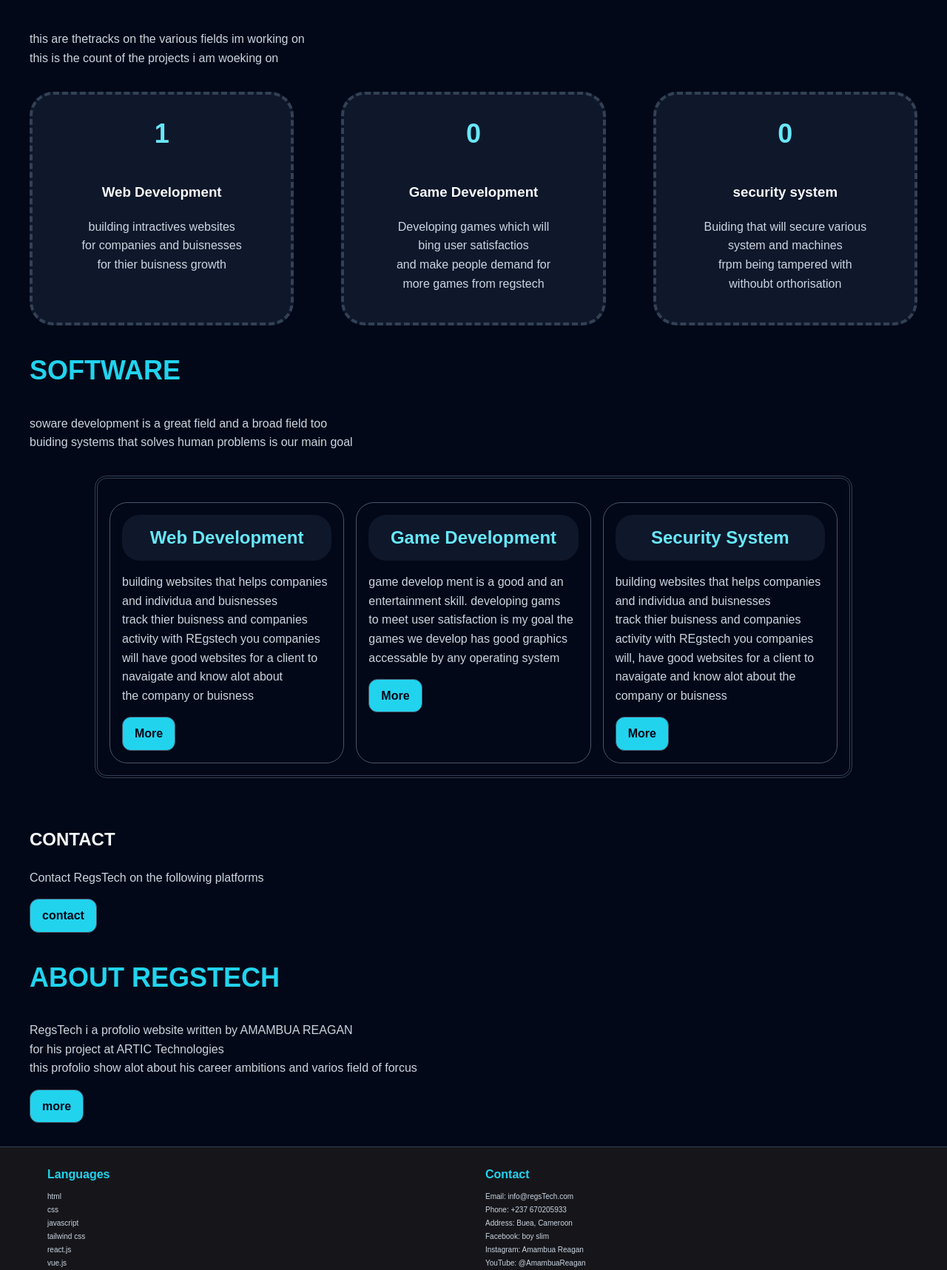
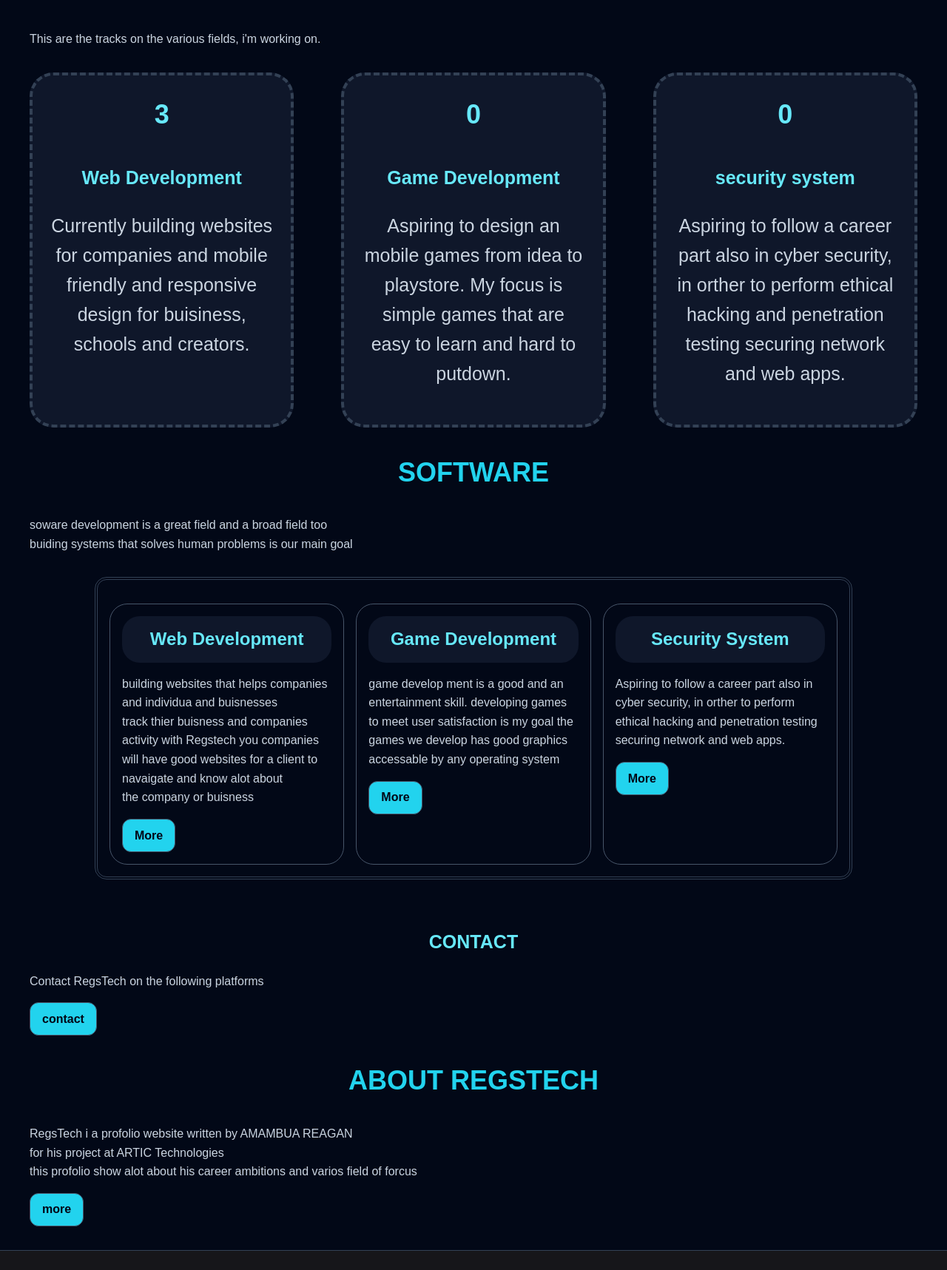
Before and after one commit to REAGAN-del/arctictexnologmy-portforlio1, a plain HTML site: page index.html in a window 1280 px wide. Shown: the part 1080-2797 px from the top of the page at 74% size. Drawn offline with Linux system fonts and the light colour scheme.

Commit message:
fixed contente and responsivenes on tablet

```diff
--- a/index.html
+++ b/index.html
@@ -23,14 +23,14 @@
         </div>
 
         <nav id="site-navigation">
-            <a href="index.htm">Home</a>
-            <a href="about.htm">About</a>
-            <a href="contact.htm">Contact</a>
+            <a href="index.html">Home</a>
+            <a href="about.html">About</a>
+            <a href="contact.html">Contact</a>
 
-            <a href="#software">software</a>
+            <a href="index.html#software">software</a>
         </nav>
-        <button class="nav-toggle" type="button" aria-label="Toggle navigation"
-            aria-controls="site-navigation" aria-expanded="false">&#9776;</button>
+        <button class="nav-toggle" type="button" aria-label="Toggle navigation" aria-controls="site-navigation"
+            aria-expanded="false">&#9776;</button>
     </header>
     <main>
         <section>
@@ -44,7 +44,8 @@
                 <img src="me.jpg" alt="Reagan">
                 <h1>AMAMBUA REAGAN NWANGEH</h1>
                 <p>this website is was built by AMAMBUA REAGAN for my profolio project.<br> this wensite will show how
-                    interfaces built by AMAMBUA REAGAN.<br> know alot about the developer go through this site and be Amased
+                    interfaces built by AMAMBUA REAGAN.<br> know alot about the developer go through this site and be
+                    Amased
                 </p>
             </section>
 
@@ -83,29 +84,29 @@
                 <article>
                     <div>
                         <p>Tracks on <strong>Fields</strong></p>
-                        <p>this are thetracks on the various fields im working on <br> this is the count of the projects
-                            i am woeking on</p>
+                        <p>This are the tracks on the various fields, i'm working on.</p>
                     </div>
                 </article>
             </section>
-            <section>
+            <section id="headings">
                 <article>
-                    <p>1</p>
-                    <h1>Web Development</h1>
-                    <p>building intractives websites <br> for companies and buisnesses <br> for thier buisness growth
+                    <p>3</p>
+                    <h1 class="hhhh">Web Development</h1>
+                    <p>Currently building websites for companies and mobile friendly and responsive design for
+                        buisiness, schools and creators.
                     </p>
                 </article>
                 <article>
                     <p>0</p>
                     <h1>Game Development</h1>
-                    <p>Developing games which will <br> bing user satisfactios <br> and make people demand for <br> more
-                        games from regstech</p>
+                    <p>Aspiring to design an mobile games from idea to playstore. My focus is simple games that are easy
+                        to learn and hard to putdown. </p>
                 </article>
                 <article>
                     <p>0</p>
                     <h1>security system</h1>
-                    <p>Buiding that will secure various <br> system and machines <br>frpm being tampered with <br>
-                        withoubt orthorisation</p>
+                    <p>Aspiring to follow a career part also in cyber security, in orther to perform ethical hacking and
+                        penetration testing securing network and web apps.</p>
                 </article>
             </section>
         </div>
@@ -119,13 +120,13 @@
                 <article>
                     <h1>Web Development</h1>
                     <p>building websites that helps companies and individua and buisnesses <br> track thier buisness and
-                        companies activity with REgstech you companies <br> will have good websites for a client to
+                        companies activity with Regstech you companies <br> will have good websites for a client to
                         navaigate and know alot about <br> the company or buisness</p>
                     <a href=""><button type="submit">More</button></a>
                 </article>
                 <article>
                     <h1>Game Development</h1>
-                    <p>game develop ment is a good and an entertainment skill. developing gams <br> to meet user
+                    <p>game develop ment is a good and an entertainment skill. developing games <br> to meet user
                         satisfaction is my goal the games we develop has good graphics <br> accessable by any operating
                         system</p>
                     <a href=""><button type="submit">More</button></a>
@@ -133,23 +134,22 @@
 
                 <article>
                     <h1>Security System</h1>
-                    <p>building websites that helps companies and individua and buisnesses <br> track thier buisness and
-                        companies activity with REgstech you companies will, have good websites for a client to
-                        navaigate and know alot about the company or buisness</p>
+                    <p>Aspiring to follow a career part also in cyber security, in orther to perform ethical hacking and
+                        penetration testing securing network and web apps.</p>
                     <a href=""><button type="submit">More</button></a>
                 </article>
             </section>
             <section>
                 <h1>CONTACT</h1>
                 <p>Contact RegsTech on the following platforms </p>
-                <a href="contact.htm"><button type="button">contact</button></a>
+                <a href="contact.html"><button type="button">contact</button></a>
             </section>
             <section>
                 <h1>ABOUT REGSTECH</h1>
                 <p>RegsTech i a profolio website written by AMAMBUA REAGAN <br> for his project at ARTIC Technologies
                     <br> this profolio show alot about his career ambitions and varios field of forcus
                 </p>
-                <a href="about.htm"><button type="button">more</button></a>
+                <a href="about.html"><button type="button">more</button></a>
             </section>
 
         </div>
@@ -167,16 +167,15 @@
             </article>
             <article>
                 <h1>Contact</h1>
-                <p>Email: info@regsTech.com</p>
-                <p>Phone: +237 670205933</p>
-                <p>Address: Buea, Cameroon</p>
-                <p>Facebook: boy slim</p>
-                <p>Instagram: Amambua Reagan</p>
-                <p>YouTube: @AmambuaReagan</p>
+                <a href="mailto:amambuareagan863@gmail.com">Email: amambuareagan863@gmail.com</a>
+                <a href="tel:+237670205933">Phone: +237 670205933</a>
+                <a href="https://wa.me/237670205933">whatsapp: +237 670205933</a>
+                <a>Address: Buea, Cameroon</a>
+
             </article>
         </section>
         <section>
-            <p>artictechnologies..... @gmail.com for your software technologies</p>
+            <p>all rights reserved &copy; 2026 RegsTech</p>
         </section>
     </footer>
 </body>
--- a/styles.css
+++ b/styles.css
@@ -191,6 +191,7 @@ main input {
   color: var(--text);
 }
 
+
 main input:focus {
   outline: 2px solid var(--accent);
   outline-offset: 2px;
@@ -210,6 +211,8 @@ main button:hover {
   background: var(--accent-light);
   transform: translateY(-1px);
 }
+
+
 
 .form-message {
   margin: 1rem 0 0;
@@ -255,12 +258,7 @@ footer h1 {
   font-size: 1rem;
 }
 
-footer p {
-  margin: 0;
-  color: var(--text-soft);
-  font-size: 10px;
-  line-height: 1.8;
-}
+
 
 footer a {
   margin: 0;
@@ -375,6 +373,13 @@ footer > section:last-child p {
   line-height: 1.9;
 }
 
+#headings , h1 {
+    font-size: 25px;
+    text-align: center;
+    color: #67e8f9;
+
+}
+
 .home-page main > div:nth-of-type(2) > section:first-child {
   margin-top: 4rem;
   text-align: left;
@@ -468,6 +473,8 @@ footer > section:last-child p {
 .contact-page main > div {
   text-align: center;
 }
+
+
 
 .account-page main label,
 .contact-page main label {
```
Also changed, not shown: about.html (+14 -15 lines), contact.html (+20 -18 lines).
